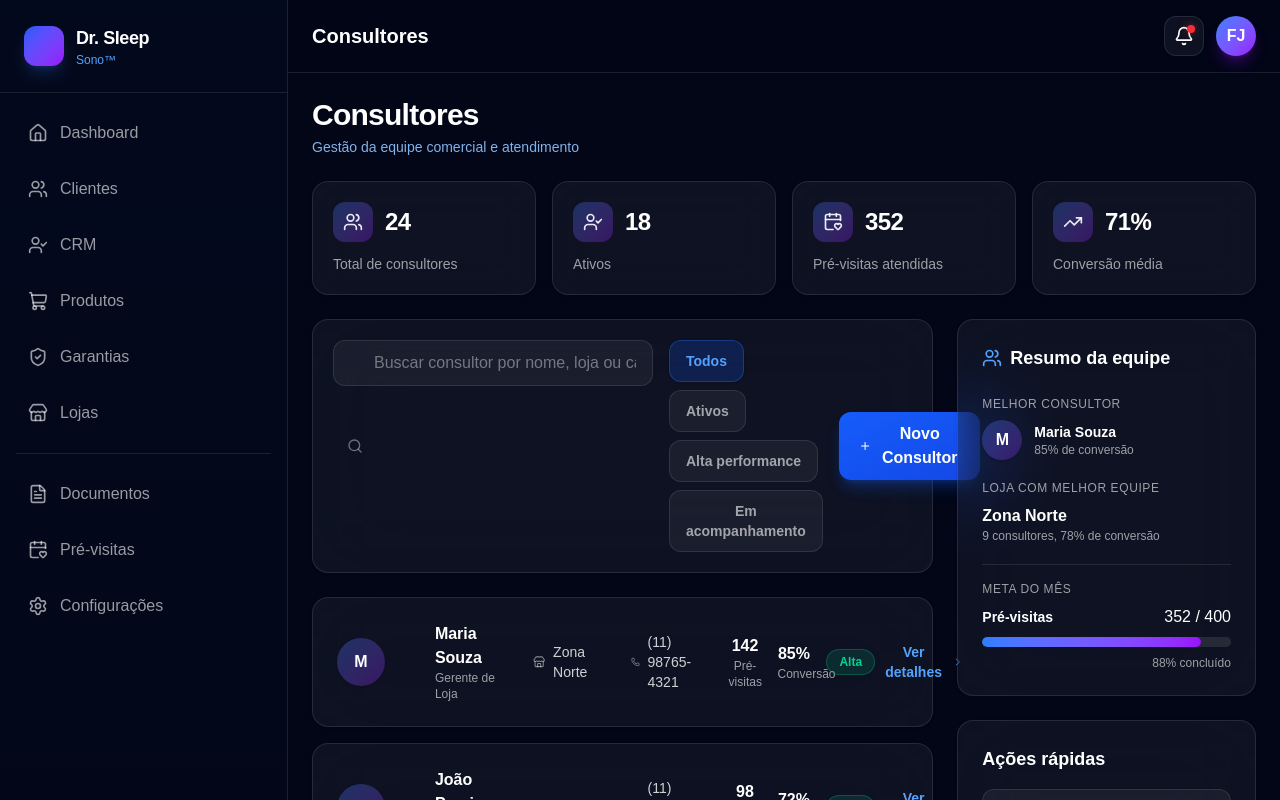
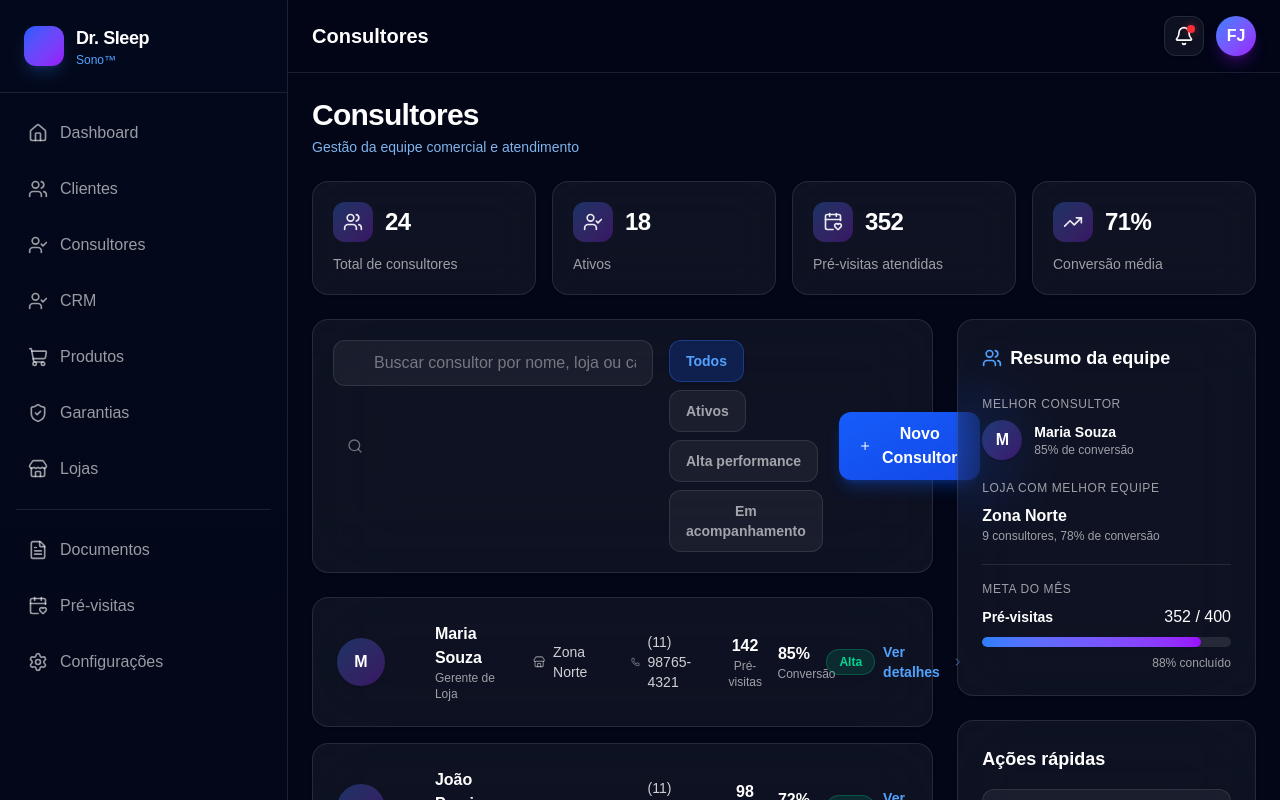
Before and after one commit to contatoaqualuxo-boop/app-teste-drsleepfranciscojunqueira, a Next.js app: page /empresa/consultores in a window 1280 px wide. Shown: the top 800 px of the page. Built offline with nearby package versions, Linux system fonts and the light colour scheme; no server answers.

Commit message:
feat: connect consultants navigation

```diff
--- a/src/app/empresa/consultores/page.tsx
+++ b/src/app/empresa/consultores/page.tsx
@@ -1,5 +1,6 @@
 "use client";
 
+import Link from "next/link";
 import { DashboardLayout } from "@/components/layout/DashboardLayout";
 import {
   Home, Users, ShoppingCart, ShieldCheck, Bell, Settings, ChevronRight,
@@ -11,6 +12,7 @@ export default function ConsultantsPage() {
   const navItems = [
     { label: "Dashboard", href: "/empresa/dashboard", icon: Home, group: "principal" as const },
     { label: "Clientes", href: "/empresa/clientes", icon: Users, group: "principal" as const },
+    { label: "Consultores", href: "/empresa/consultores", icon: UserCheck, group: "principal" as const },
     { label: "CRM", href: "/empresa/crm", icon: UserCheck, group: "principal" as const },
     { label: "Produtos", href: "/empresa/produtos", icon: ShoppingCart, group: "principal" as const },
     { label: "Garantias", href: "/empresa/garantias", icon: ShieldCheck, group: "principal" as const },
@@ -144,10 +146,10 @@ export default function ConsultantsPage() {
                       <span className={`inline-flex rounded-full px-3 py-1 text-xs font-semibold border ${getPerformanceBg(consultant.performance)} ${getPerformanceColor(consultant.performance)}`}>
                         {consultant.performance}
                       </span>
-                      <button className="text-blue-400 text-sm hover:text-blue-300 flex items-center gap-2 font-semibold transition-all">
+                      <Link href="/empresa/consultores" className="text-blue-400 text-sm hover:text-blue-300 flex items-center gap-2 font-semibold transition-all">
                         Ver detalhes
                         <ChevronRight className="w-4 h-4" />
-                      </button>
+                      </Link>
                     </div>
                   </div>
                 </div>
--- a/src/app/empresa/lojas/[id]/page.tsx
+++ b/src/app/empresa/lojas/[id]/page.tsx
@@ -12,6 +12,7 @@ export default function StoreProfilePage() {
   const navItems = [
     { label: "Dashboard", href: "/empresa/dashboard", icon: Home, group: "principal" as const },
     { label: "Clientes", href: "/empresa/clientes", icon: Users, group: "principal" as const },
+    { label: "Consultores", href: "/empresa/consultores", icon: UserCheck, group: "principal" as const },
     { label: "CRM", href: "/empresa/crm", icon: UserCheck, group: "principal" as const },
     { label: "Produtos", href: "/empresa/produtos", icon: ShoppingCart, group: "principal" as const },
     { label: "Garantias", href: "/empresa/garantias", icon: ShieldCheck, group: "principal" as const },
@@ -142,7 +143,7 @@ export default function StoreProfilePage() {
               <div className="overflow-x-auto">
                 <div className="divide-y divide-white/10">
                   {consultants.map((consultant) => (
-                    <div key={consultant.id} className="flex flex-col md:flex-row items-center gap-4 p-6 hover:bg-white/5 transition-all duration-300">
+                    <Link key={consultant.id} href="/empresa/consultores" className="flex flex-col md:flex-row items-center gap-4 p-6 hover:bg-white/5 transition-all duration-300">
                       <div className="w-12 h-12 rounded-full bg-gradient-to-br from-blue-500/30 to-purple-600/30 flex items-center justify-center text-white font-semibold shadow-sm">
                         {consultant.name.charAt(0)}
                       </div>
@@ -164,7 +165,7 @@ export default function StoreProfilePage() {
                           <p className="text-white/60 text-xs">Performance</p>
                         </div>
                       </div>
-                    </div>
+                    </Link>
                   ))}
                 </div>
               </div>
```
